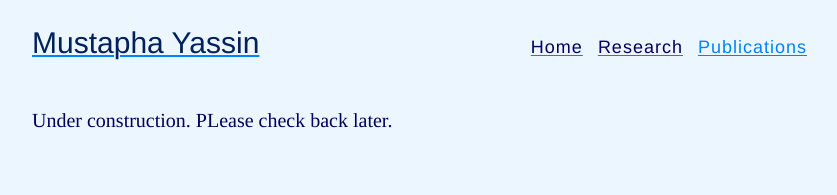
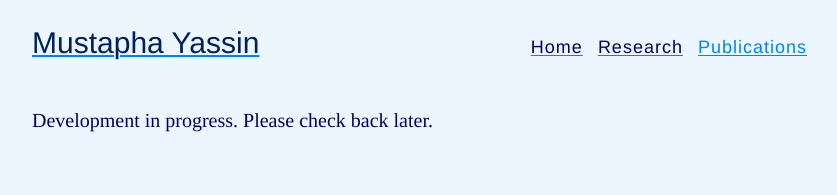
Before and after one commit to mstphayassin/mstphayassin.github.io, a plain HTML site: page research.html in a window 1280 px wide. Shown: the top 195 px of the page, without its empty margins (218-1055 px from the left). Drawn offline with Linux system fonts and the light colour scheme.

Commit message:
ugh typo

```diff
--- a/research.html
+++ b/research.html
@@ -66,7 +66,7 @@
 
     <div id="main" role="main" class="container">
       <article class="page">
-	Under construction. PLease check back later.
+	Development in progress. Please check back later.
 
     </div>
 </article>
```
